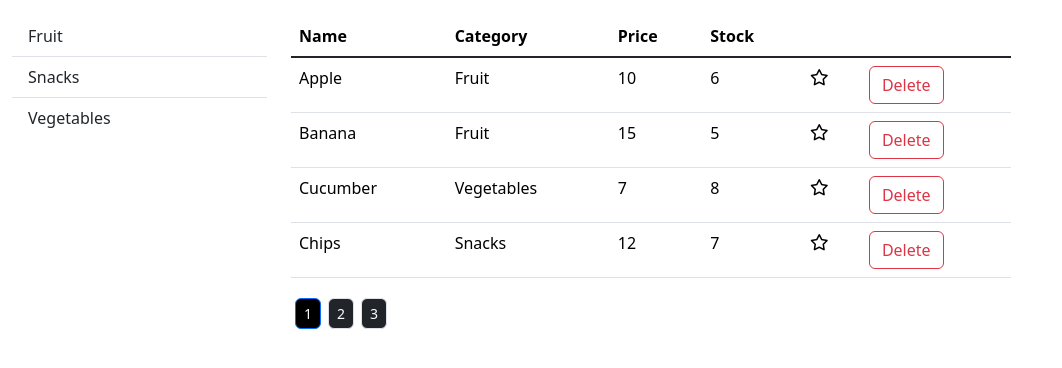
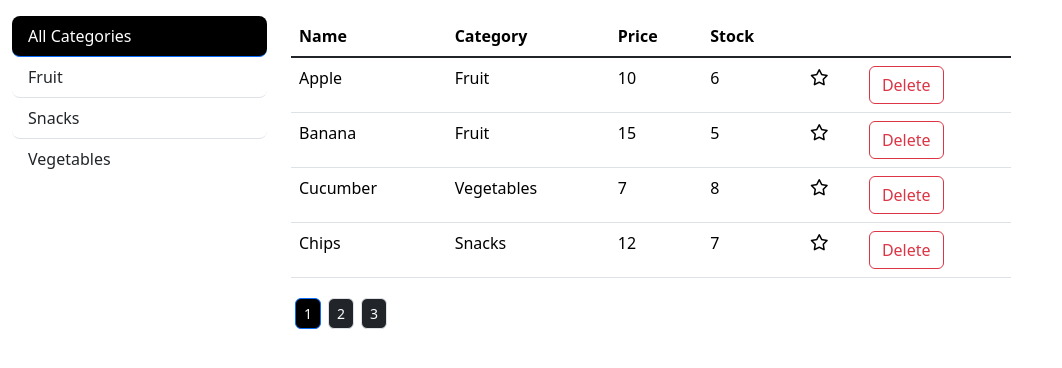
Before and after one commit to Socias93/foods, a React (Vite) app: page / in a window 1280 px wide. Shown: the top 368 px of the page, without its empty margins (0-1062 px from the left). Built offline with nearby package versions, Linux system fonts and the light colour scheme.

Commit message:
created functionality to listgroup component, not connected to tablelist yet

```diff
--- a/src/components/ListGroup.tsx
+++ b/src/components/ListGroup.tsx
@@ -1,12 +1,21 @@
+import { useState } from "react";
 import { getCategories } from "../services/fakeCategoryService";
 
+const DEFAULT_CATEGORY = { _id: "", name: "All Categories" };
+
 function ListGroup() {
-  const categories = getCategories();
+  const [selectedCategory, setSelectedCategory] = useState(DEFAULT_CATEGORY);
+  const categories = [DEFAULT_CATEGORY, ...getCategories()];
 
   return (
     <ul className="list-group list-group-flush">
       {categories.map((category) => (
-        <li key={category._id} className="clickable list-group-item">
+        <li
+          onClick={() => setSelectedCategory(category)}
+          key={category._id}
+          className={`clickable list-group-item rounded-3 ${
+            selectedCategory._id === category._id ? "active bg-black" : ""
+          }`}>
           {category.name}
         </li>
       ))}
```
